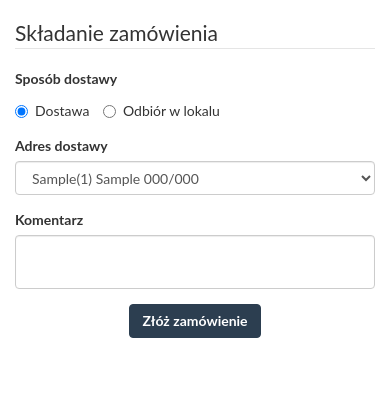
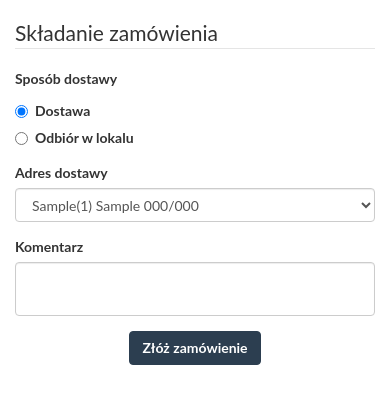
Before and after one commit to konkath/Gazzola, a Django app: template gazzola/templates/order.html in a window 390 px wide. Shown: the part 55-459 px from the top of the page. Run offline with Django 3.2, Linux system fonts and the light colour scheme; the template is opened without the code that fills it: values that come from a table or form of the project are taken from there, others are empty; tables that the repository leaves empty hold one stand-in row (values such as "Sample post"); some libraries are stand-ins or nearby versions.

Commit message:
poprawa wyswietlania radiobuttonow na widoku adresu dostawy

```diff
--- a/gazzola/templates/order.html
+++ b/gazzola/templates/order.html
@@ -10,12 +10,12 @@
 
             <div class="form-group">
                 <label class="col-md-4 control-label" for="delivery_type">Sposób dostawy</label>
-                <div class="col-md-4" id="delivery_type">
-                    <label class="radio-inline" for="delivery_type-0">
+                <div class="col-md-4" id="delivery_type" style="margin-left: 20px;">
+                    <label class="radio" for="delivery_type-0">
                         <input type="radio" name="delivery_type" id="delivery_type-0" value="delivery" checked="">
                         Dostawa
                     </label>
-                    <label class="radio-inline" for="delivery_type-1">
+                    <label class="radio" for="delivery_type-1">
                         <input type="radio" name="delivery_type" id="delivery_type-1" value="takeout">
                         Odbiór w lokalu
                     </label>
```
